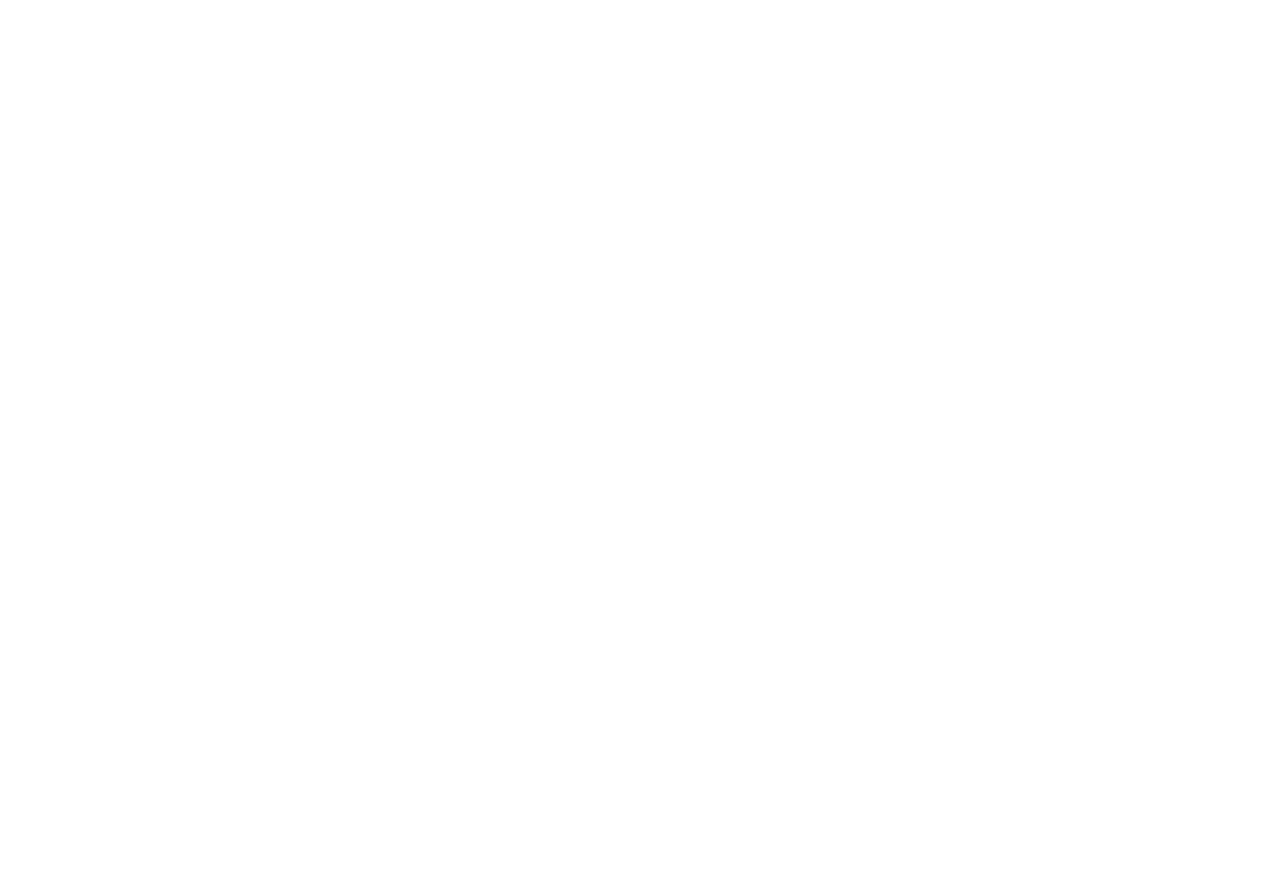
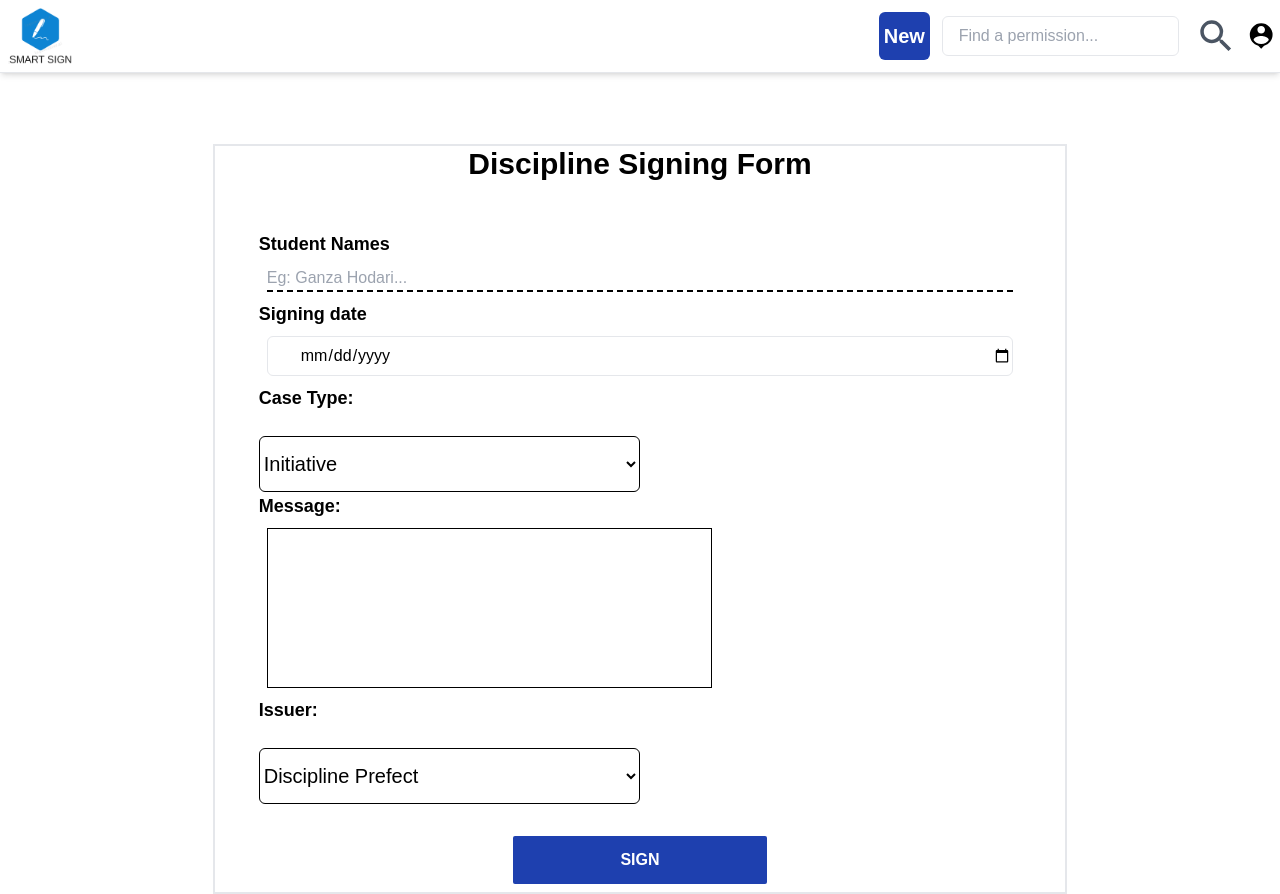
Before and after one commit to Hallcoder/smart_sign, a React (Vite) app: page /discipline in a window 1280 px wide. Before the commit the page ends 800 px from the top, so only its background shows below. Built offline with nearby package versions, Linux system fonts and the light colour scheme.

Commit message:
discipline form

```diff
--- a/package.json
+++ b/package.json
@@ -17,7 +17,8 @@
     "react": "^18.2.0",
     "react-dom": "^18.2.0",
     "react-icons": "^4.4.0",
-    "react-router-dom": "^6.3.0"
+    "react-router-dom": "^6.3.0",
+    "sweetalert": "^2.1.2"
   },
   "devDependencies": {
     "@types/react": "^18.0.17",
--- a/src/pages/disciplinePage.jsx
+++ b/src/pages/disciplinePage.jsx
@@ -1,7 +1,34 @@
 import React from 'react';
+import Input from '../components/common/input';
+import NavBar from '../components/Navbar';
 function Discipline() {
+    const labelClassName = 'font-bold text-lg';
     return (
-        <div></div>
+        <div>
+        <NavBar/>
+        <div className='w-8/12 mt-36 min-h-fit border-2 m-auto'>
+            <h1 className='text-3xl text-center font-bold'>Discipline Signing Form</h1>
+        <form method="post"  className='w-11/12 m-auto mt-10 p-2 flex-col flex'>
+                <Input type={"text"} label={"Student Names"} name={"studentName"} placeholder={"Eg: Ganza Hodari..."} className="border-b-2 border-black m-2 focus:border-blue-600 focus:outline-none border-dashed"/>
+                <Input type="date" label="Signing date" name={"departureDate"}/>
+                <label htmlFor="reason" className={labelClassName}>Case Type:</label><br />
+                <select name="departureReason" id="reason" className='h-14 text-xl w-6/12 bg-white border-black rounded-md border'>
+                    <option className='h-12 ' value="Initiative">Initiative</option>
+                    <option className='h-12 ' value="Advice">Advice</option>
+                    <option className='h-12 ' value="Fault">Fault</option>
+                </select>
+                <label htmlFor="message" className={labelClassName}>Message:</label>
+                <textarea name="message" id="message" className='border border-black m-2 w-7/12  h-40 focus:outline-blue-500 indent-2 resize-none' ></textarea>
+                <label htmlFor="reason" className={labelClassName}>Issuer:</label><br />
+                <select name="departureReason" id="reason" className='h-14 text-xl w-6/12 bg-white border-black rounded-md border'>
+                    <option className='h-12 ' value="DisciplineIssue">Discipline Prefect</option>
+                    <option className='h-12 ' value="MedicalCare">Patron</option>
+                    <option className='h-12 ' value="FamilyIssue">Matron</option>
+                </select>
+                <button className='mt-8 bg-blue-800 font-bold rounded-sm text-white w-4/12 m-auto h-12'>SIGN</button>
+            </form>
+        </div>
+    </div>
      );
 }
 
--- a/src/pages/options.jsx
+++ b/src/pages/options.jsx
@@ -15,7 +15,7 @@
                 <h1 className='m-auto text-xl text-center'>Choose what you want to do:</h1>
                 <div className="flex flex-col mt-20 items-center w-11/12">
                     <Option content={'Sign a permission to a student'} number={'1'} redirectPage={'permission'}/>
-                    <Option content={'Sign a discipline issue'} number={'2'} redirectPage={'disciplineIssue'}/>
+                    <Option content={'Sign a discipline issue'} number={'2'} redirectPage={'discipline'}/>
                 </div>
             </div>
         </div>
--- a/src/pages/permission.jsx
+++ b/src/pages/permission.jsx
@@ -5,7 +5,7 @@
     return (
         <div>
             <NavBar/>
-            <div className='w-8/12 mt-60 min-h-fit border-2 m-auto'>
+            <div className='w-8/12 mt-40 min-h-fit border-2 m-auto'>
                 <h1 className='text-3xl text-center font-bold'>Permission Form</h1>
             <form method="post"  className='w-11/12 m-auto mt-10 p-2 flex-col flex'>
                     <Input type={"text"} label={"Student Names"} name={"studentName"} placeholder={"Eg: Ganza Hodari..."} className="border-b-2 border-black m-2 focus:border-blue-600 focus:outline-none border-dashed"/>
```
Also changed, not shown: 1 other file (tests, documents, lock files or other folders).
